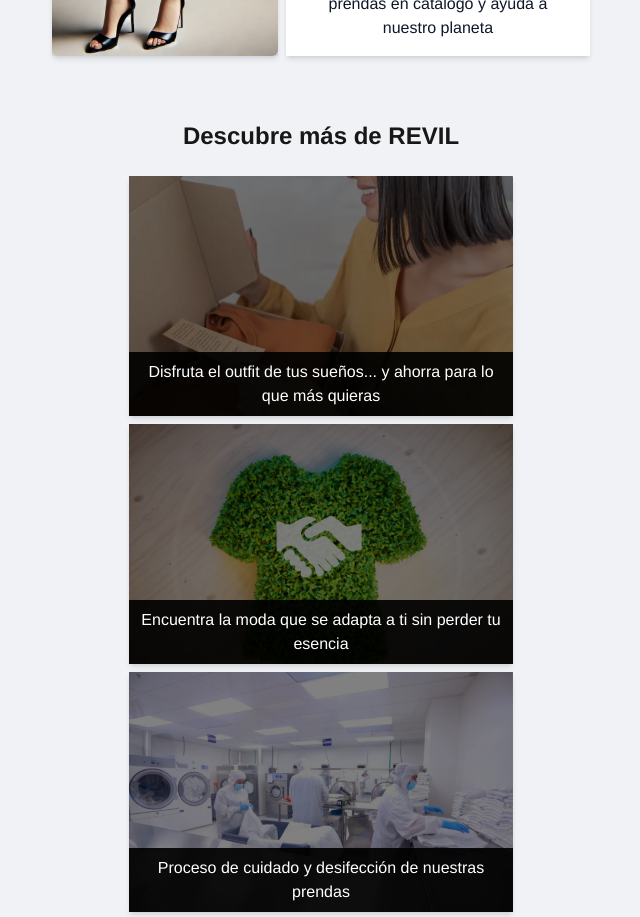
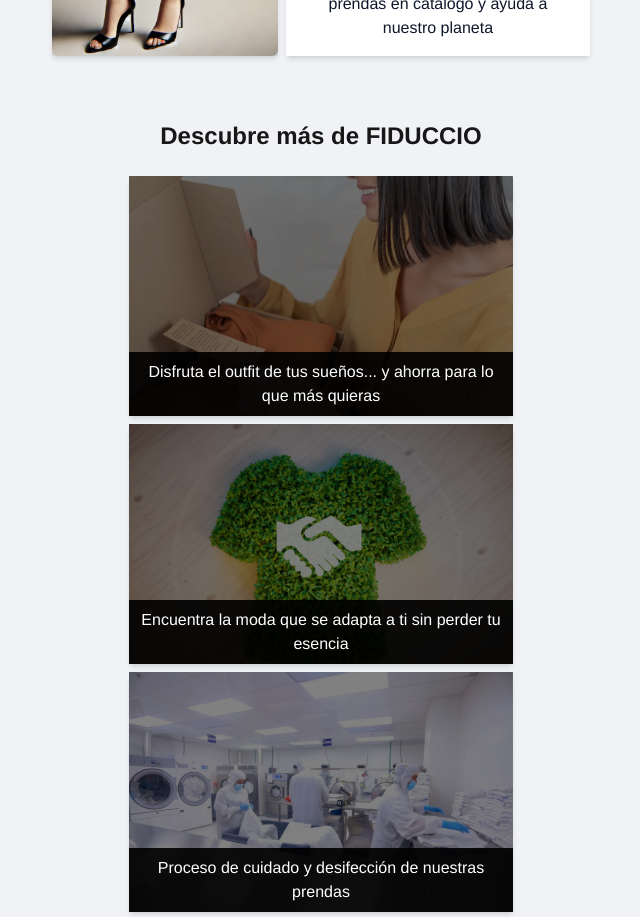
Before and after one commit to Hecze/Revest, a Next.js app: page / in a window 1280 px wide. Shown: the part 2460-3377 px from the top of the page, without its empty margins (319-959 px from the left). Built offline with nearby package versions, Linux system fonts and the light colour scheme.

Commit message:
Update DescubreMas.tsx

```diff
--- a/src/app/components/DescubreMas.tsx
+++ b/src/app/components/DescubreMas.tsx
@@ -29,7 +29,7 @@
 const DescubreMas = () => {
   return (
     <section className="py-6">
-      <h2 className="text-2xl font-bold text-center mb-6">Descubre más de REVIL</h2>
+      <h2 className="text-2xl font-bold text-center mb-6">Descubre más de FIDUCCIO</h2>
       <div className="flex flex-wrap gap-2 md:px-24 justify-center items-stretch">
         <DiscoverItem
           src="/descubre1.webp"
```
